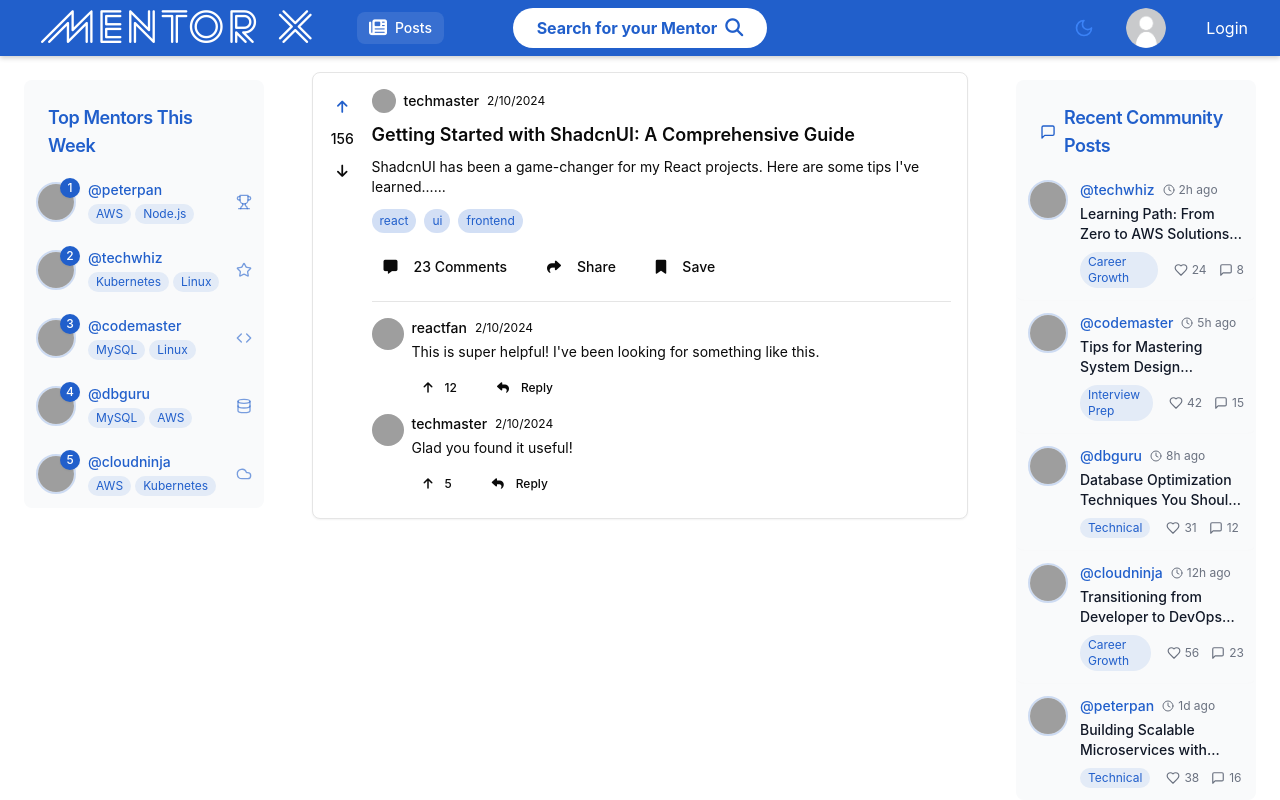
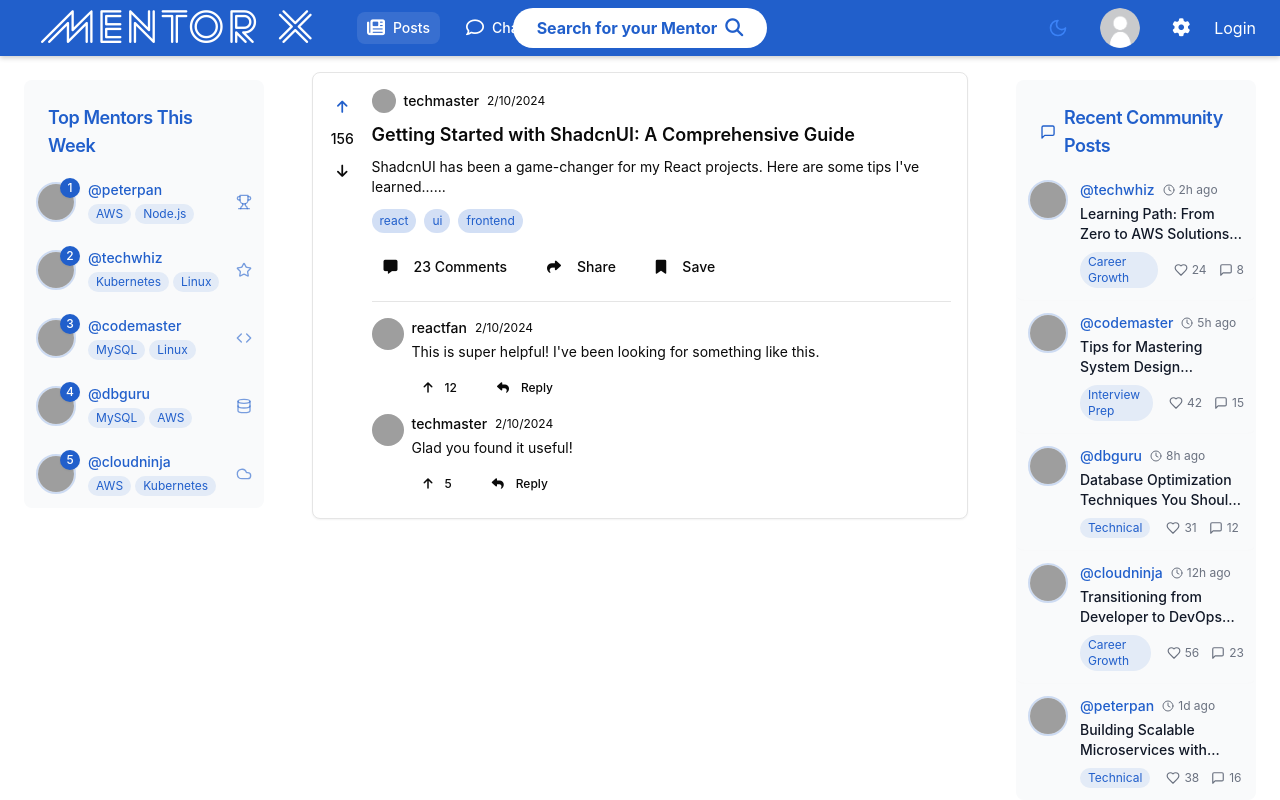
Before and after one commit to AlexGitA/developertransfer, a React (Vite) app in the folder frontend/: page /post in a window 1280 px wide. Built offline with nearby package versions, Linux system fonts and the light colour scheme; grey boxes are pictures that could not be loaded; what bero would draw is missing.

Commit message:
added chat navigation

```diff
--- a/frontend/src/layout/Header/Header.tsx
+++ b/frontend/src/layout/Header/Header.tsx
@@ -37,14 +37,23 @@
                 <nav className="flex items-center gap-4">
                     <button
                         onClick={() => navigate('/post')}
-                        className={`flex items-center text-white gap-2 px-3 py-1.5 rounded-lg transition-all
+                        className={`flex items-center text-white gap-2 px-2.5 py-1.5 rounded-lg transition-all
                             ${isActive('/post')
                                 ? 'bg-white/10 text-primary dark:text-primary-300'
                                 : 'hover:text-primary hover:bg-gray-100 dark:text-gray-300 dark:hover:bg-gray-700/50'
-                            }`}
-                    >
+                            }`}>
                         <i className="fas fa-newspaper text-lg"/>
                         <span className="text-sm font-medium">Posts</span>
+                    </button>
+                    <button
+                        onClick={() => navigate('/chats')}
+                        className={`flex items-center text-white gap-2 px-2.5 py-1.5 rounded-lg transition-all
+                            ${isActive('/chats')
+                                ? 'bg-white/10 text-primary dark:text-primary-300'
+                                : 'hover:text-primary hover:bg-gray-100 dark:text-gray-300 dark:hover:bg-gray-700/50'
+                            }`}>
+                        <i className="fa-regular fa-comment text-lg"/>
+                        <span className="text-sm font-medium">Chats</span>
                     </button>
                 </nav>
             </div>
@@ -60,9 +69,15 @@
             <div className="main-header__right flex items-center gap-2">
                 <DarkModeToggle/>
                 <ProfileButton/>
+                {/* Todo, add on log in condition*/}
+                    <button
+                        onClick={() => navigate('/settings')}
+                        className="px-2 py-1 rounded hover:bg-gray-100 hover:text-primary text-white dark:hover:bg-gray-700 dark:text-white transition-colors">
+                        <i className="fa-solid fa-gear text-lg"/>
+                    </button>
                 {isLoggedIn ? (
                     <button
-                        className="px-4 py-2 text-white rounded hover:bg-gray-100 hover:text-primary dark:text-white dark:hover:bg-gray-700 dark:hover:text-primary-200 transition-colors"
+                        className="px-2 py-1 text-white rounded hover:bg-gray-100 hover:text-primary dark:text-white dark:hover:bg-gray-700 dark:hover:text-primary-200 transition-colors"
                         onClick={() => {
                             handleLogout();
                             setIsLoggedIn(false);
@@ -72,7 +87,7 @@
                     </button>
                 ) : (
                     <button
-                        className="px-4 py-2 rounded hover:bg-gray-100 hover:text-primary text-white dark:hover:bg-gray-700 dark:text-white transition-colors"
+                        className="px-2 py-1 rounded hover:bg-gray-100 hover:text-primary text-white dark:hover:bg-gray-700 dark:text-white transition-colors"
                         onClick={() => navigate('/login')}
                     >
                         Login
```
